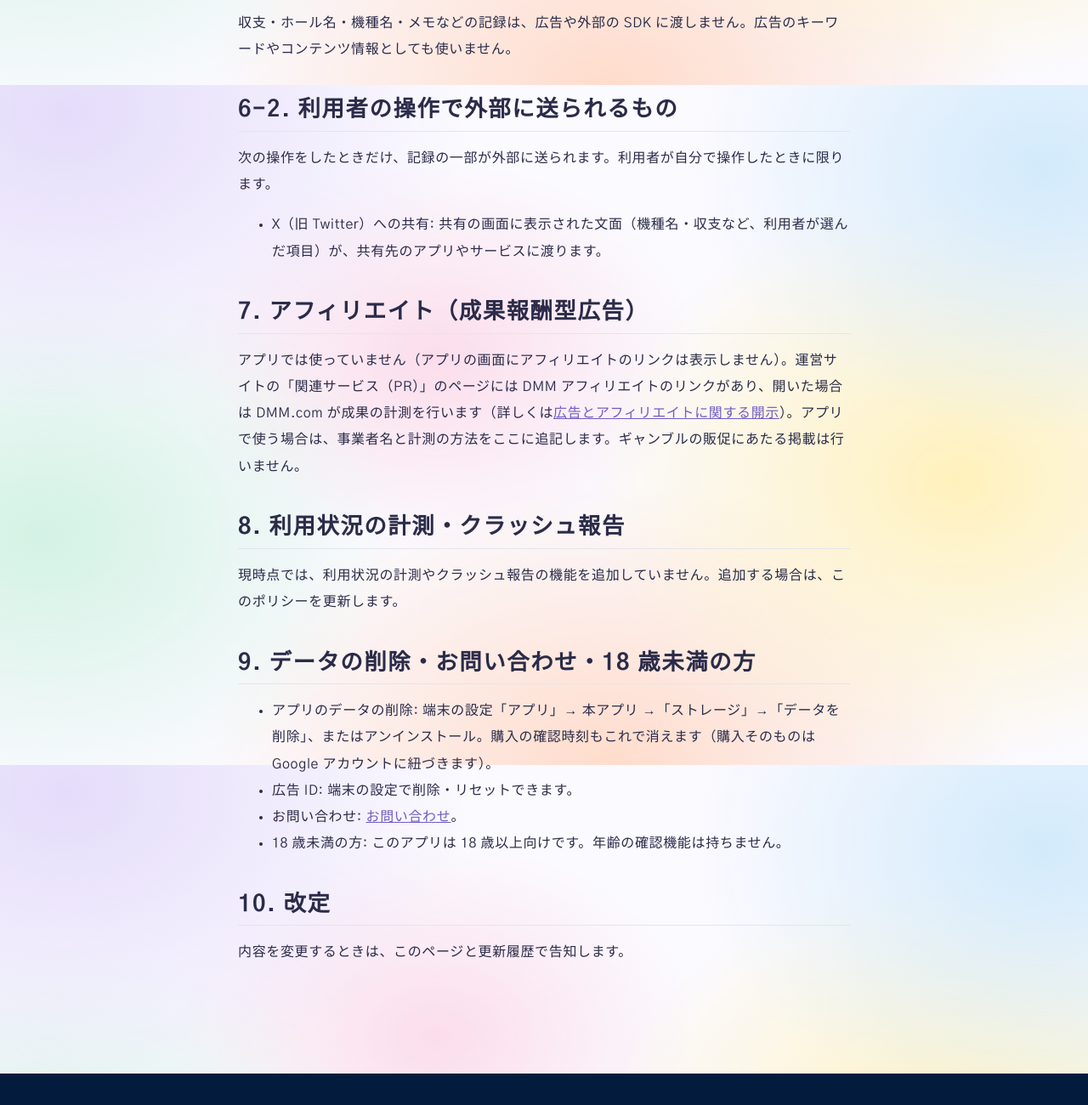
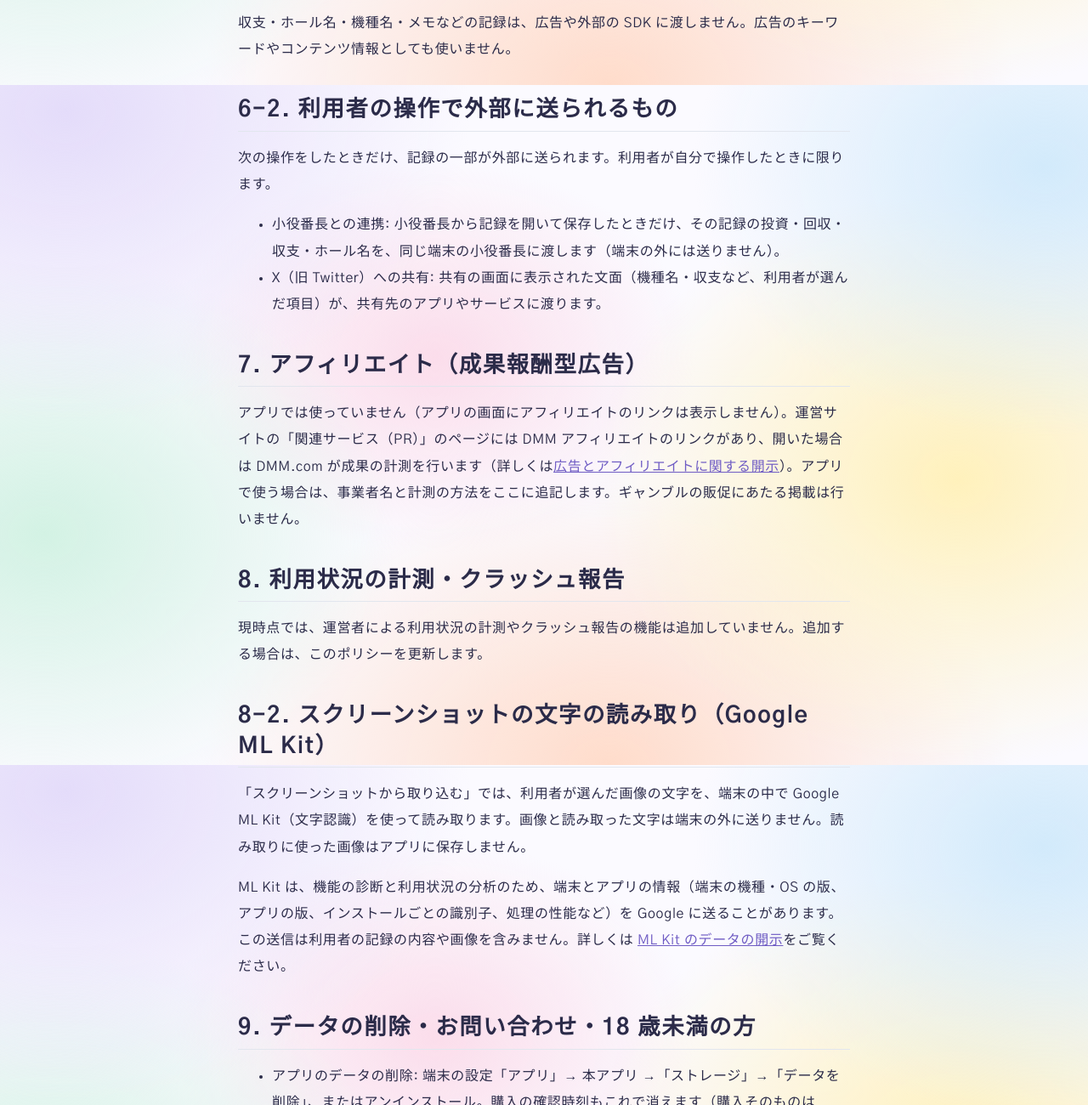
Before and after one commit to luckys4900/luckys4900.github.io, a plain HTML site: page privacy.html in a window 1280 px wide. Shown: the part 1500-2800 px from the top of the page at 85% size. Drawn offline with Linux system fonts and the light colour scheme.

Commit message:
プライバシーポリシー: 小役番長との連携（端末内）と、スクリーンショットの文字の読み取り（ML Kit）を追記
Co-Authored-By: Claude Opus 5.5 <noreply@anthropic.com>

```diff
--- a/privacy.html
+++ b/privacy.html
@@ -32,7 +32,7 @@
 <main id="main" class="page"><div class="prose">
 <h1>プライバシーポリシー</h1>
 <p class="note">このページは、Android アプリ「遊技収支ノート」のプライバシーポリシーです。「小役番長」のプライバシーポリシーは<a href="https://luckys4900.github.io/koyaku-counter-site/privacy/">こちら</a>です。</p>
-<p>制定日: 2026-11-13 / 改定日: 2026-11-20（7. アフィリエイトの記述） / 運営者: luckys4900 / 連絡先: <a href="contact.html">お問い合わせ</a></p>
+<p>制定日: 2026-11-13 / 改定日: 2026-11-23（6-2. 小役番長との連携、8-2. 文字の読み取り） / 運営者: luckys4900 / 連絡先: <a href="contact.html">お問い合わせ</a></p>
 <h2>1. 収支などの記録データ（保存場所）</h2>
 <p>入力した収支・ホール名・機種名・メモなどの記録は、端末内にのみ保存します。運営者のサーバーには送信しません。バックアップは、利用者が指定したファイルに書き出すだけで、運営者には送られません。</p>
 <h2>2. 広告（Google AdMob）</h2>
@@ -49,12 +49,16 @@
 <h2>6-2. 利用者の操作で外部に送られるもの</h2>
 <p>次の操作をしたときだけ、記録の一部が外部に送られます。利用者が自分で操作したときに限ります。</p>
 <ul>
+<li>小役番長との連携: 小役番長から記録を開いて保存したときだけ、その記録の投資・回収・収支・ホール名を、同じ端末の小役番長に渡します（端末の外には送りません）。</li>
 <li>X（旧 Twitter）への共有: 共有の画面に表示された文面（機種名・収支など、利用者が選んだ項目）が、共有先のアプリやサービスに渡ります。</li>
 </ul>
 <h2>7. アフィリエイト（成果報酬型広告）</h2>
 <p>アプリでは使っていません（アプリの画面にアフィリエイトのリンクは表示しません）。運営サイトの「関連サービス（PR）」のページには DMM アフィリエイトのリンクがあり、開いた場合は DMM.com が成果の計測を行います（詳しくは<a href="disclosure.html">広告とアフィリエイトに関する開示</a>）。アプリで使う場合は、事業者名と計測の方法をここに追記します。ギャンブルの販促にあたる掲載は行いません。</p>
 <h2>8. 利用状況の計測・クラッシュ報告</h2>
-<p>現時点では、利用状況の計測やクラッシュ報告の機能を追加していません。追加する場合は、このポリシーを更新します。</p>
+<p>現時点では、運営者による利用状況の計測やクラッシュ報告の機能は追加していません。追加する場合は、このポリシーを更新します。</p>
+<h2>8-2. スクリーンショットの文字の読み取り（Google ML Kit）</h2>
+<p>「スクリーンショットから取り込む」では、利用者が選んだ画像の文字を、端末の中で Google ML Kit（文字認識）を使って読み取ります。画像と読み取った文字は端末の外に送りません。読み取りに使った画像はアプリに保存しません。</p>
+<p>ML Kit は、機能の診断と利用状況の分析のため、端末とアプリの情報（端末の機種・OS の版、アプリの版、インストールごとの識別子、処理の性能など）を Google に送ることがあります。この送信は利用者の記録の内容や画像を含みません。詳しくは <a href="https://developers.google.com/ml-kit/android-data-disclosure" rel="noopener">ML Kit のデータの開示</a>をご覧ください。</p>
 <h2>9. データの削除・お問い合わせ・18 歳未満の方</h2>
 <ul>
 <li>アプリのデータの削除: 端末の設定「アプリ」→ 本アプリ →「ストレージ」→「データを削除」、またはアンインストール。購入の確認時刻もこれで消えます（購入そのものは Google アカウントに紐づきます）。</li>
```
Also changed, not shown: _build/pages/privacy.html (+6 -2 lines).
